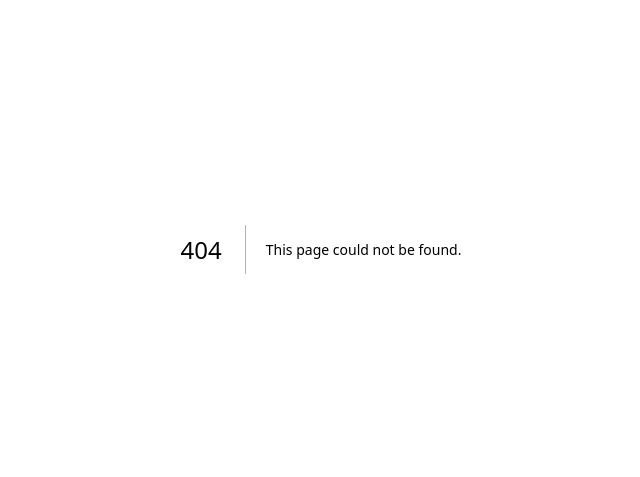
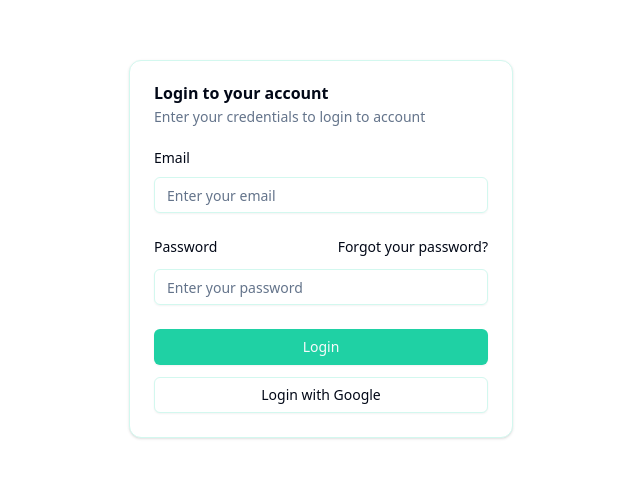
Before and after one commit to shalithadev/cinescope-b03, a Next.js app: page /login in a window 1280 px wide. Before the commit this address had no page. Shown: the part 151-628 px from the top of the page, without its empty margins (319-959 px from the left). Built offline with nearby package versions, Linux system fonts and the light colour scheme.

Commit message:
29/04/2025: Session 10 - B03

```diff
--- /dev/null
+++ b/app/login/login-form.jsx
@@ -0,0 +1,70 @@
+"use client";
+
+import {
+  Card,
+  CardContent,
+  CardDescription,
+  CardHeader,
+  CardTitle,
+} from "@/components/ui/card";
+import { Button } from "@/components/ui/button";
+import { Input } from "@/components/ui/input";
+import { Label } from "@/components/ui/label";
+import Link from "next/link";
+
+// Client component (CSR)
+export function LoginForm() {
+  return (
+    <div className="flex flex-col gap-6">
+      <Card>
+        <CardHeader>
+          <CardTitle>Login to your account</CardTitle>
+          <CardDescription>
+            Enter your credentials to login to account
+          </CardDescription>
+        </CardHeader>
+        <CardContent>
+          <form>
+            <div className="flex flex-col gap-6">
+              <div className="grid gap-3">
+                <Label htmlFor="email">Email</Label>
+                <Input
+                  id="email"
+                  name="email"
+                  type="email"
+                  placeholder="Enter your email"
+                />
+              </div>
+              <div className="grid gap-3">
+                <div className="flex items-center">
+                  <Label htmlFor="email">Password</Label>
+                  <Link
+                    href="/forgot-password"
+                    className="ml-auto inline-block text-sm underline-offset-4 hover:underline"
+                  >
+                    Forgot your password?
+                  </Link>
+                </div>
+                <Input
+                  id="password"
+                  name="password"
+                  type="password"
+                  placeholder="Enter your password"
+                />
+              </div>
+              {/* Error Message Here */}
+              <div className="flex flex-col gap-3">
+                <Button type="submit" className="w-full">
+                  Login
+                </Button>
+                <Button type="button" variant="outline" className="w-full">
+                  Login with Google
+                </Button>
+              </div>
+            </div>
+          </form>
+        </CardContent>
+      </Card>
+    </div>
+  );
+}
--- /dev/null
+++ b/app/login/page.jsx
@@ -0,0 +1,13 @@
+// This is a server component
+import { LoginForm } from "./login-form";
+
+// This uses SSR
+export default function LoginPage() {
+  return (
+    <div className="flex min-h-svh w-full items-center justify-center p-6 md:p-10">
+      <div className="w-full max-w-sm">
+        <LoginForm />
+      </div>
+    </div>
+  );
+}
--- /dev/null
+++ b/app/sign-up/page.jsx
@@ -0,0 +1,3 @@
+export default function SignUpPage() {
+  return <div>SignUpPage</div>;
+}
--- a/components/header-nav.jsx
+++ b/components/header-nav.jsx
@@ -13,7 +13,8 @@ import { ModeToggle } from "./mode-toggle";
 
 export default function HeaderNav() {
   // return <header className="bg-gray-400 h-20">Header Section</header>;
-  return <header className="border-primary/20 bg-background sticky top-0 z-50 w-full border-b">
+  return (
+    <header className="border-primary/20 bg-background sticky top-0 z-50 w-full border-b">
       <div className="container flex h-16 items-center">
         <Link href="/" className="flex items-center gap-2">
           <Logo className="h-8 w-8" />
@@ -44,10 +45,17 @@ export default function HeaderNav() {
           >
             Admin
           </Link>
+          <Link
+            href="/login"
+            className="hover:text-primary text-sm font-medium transition-colors"
+          >
+            Login
+          </Link>
           <ModeToggle />
         </nav>
       </div>
-  </header>;
+    </header>
+  );
 }
 
 // ** "border-primary/20" **:
--- a/components/home/movies-list.jsx
+++ b/components/home/movies-list.jsx
@@ -1,8 +1,11 @@
+import Image from "next/image";
 import Link from "next/link";
-import { Card } from "@/components/ui/card";
+import { Card, CardContent, CardFooter } from "@/components/ui/card";
+import { Badge } from "@/components/ui/badge";
+import { Button } from "@/components/ui/button";
+import { getMovies } from "@/actions/movies";
+
 // import { MOVIES } from "@/lib/data";
-import Image from "next/image";
-import { getMovies } from "@/actions/movies";
 
 export default async function MoviesList() {
   const movies = await getMovies();
@@ -30,6 +33,43 @@ export default async function MoviesList() {
                   priority
                 />
               </div>
+              <CardContent className="p-4">
+                <h3 className="line-clamp-1 font-semibold">{movie.title}</h3>
+                <p className="text-muted-foreground text-sm">
+                  {movie.year} • {movie.runtime} min
+                </p>
+                <div className="mt-2 flex flex-wrap gap-1">
+                  {movie.genres.slice(0, 2).map((genre, index) => (
+                    <Badge
+                      key={`${genre}-${index}`}
+                      variant="outline"
+                      className="border-primary/30 bg-primary/5 text-xs"
+                    >
+                      {genre}
+                    </Badge>
+                  ))}
+
+                  {movie.genres?.length > 2 && (
+                    <Badge variant="outline" className="text-xs">
+                      +{movie.genres.length - 2}
+                    </Badge>
+                  )}
+                </div>
+              </CardContent>
+              <CardFooter className="flex justify-between p-4 pt-0">
+                <div className="flex items-center">
+                  <span className="text-primary text-sm font-medium">
+                    {movie.imdb?.rating}/10
+                  </span>
+                </div>
+                <Button
+                  variant="ghost"
+                  size="sm"
+                  className="hover:text-primary"
+                >
+                  Details
+                </Button>
+              </CardFooter>
             </Card>
           </Link>
         </div>
--- /dev/null
+++ b/components/ui/badge.jsx
@@ -0,0 +1,44 @@
+import * as React from "react"
+import { Slot } from "@radix-ui/react-slot"
+import { cva } from "class-variance-authority";
+
+import { cn } from "@/lib/utils"
+
+const badgeVariants = cva(
+  "inline-flex items-center justify-center rounded-md border px-2 py-0.5 text-xs font-medium w-fit whitespace-nowrap shrink-0 [&>svg]:size-3 gap-1 [&>svg]:pointer-events-none focus-visible:border-ring focus-visible:ring-ring/50 focus-visible:ring-[3px] aria-invalid:ring-destructive/20 dark:aria-invalid:ring-destructive/40 aria-invalid:border-destructive transition-[color,box-shadow] overflow-hidden",
+  {
+    variants: {
+      variant: {
+        default:
+          "border-transparent bg-primary text-primary-foreground [a&]:hover:bg-primary/90",
+        secondary:
+          "border-transparent bg-secondary text-secondary-foreground [a&]:hover:bg-secondary/90",
+        destructive:
+          "border-transparent bg-destructive text-white [a&]:hover:bg-destructive/90 focus-visible:ring-destructive/20 dark:focus-visible:ring-destructive/40 dark:bg-destructive/60",
+        outline:
+          "text-foreground [a&]:hover:bg-accent [a&]:hover:text-accent-foreground",
+      },
+    },
+    defaultVariants: {
+      variant: "default",
+    },
+  }
+)
+
+function Badge({
+  className,
+  variant,
+  asChild = false,
+  ...props
+}) {
+  const Comp = asChild ? Slot : "span"
+
+  return (
+    (<Comp
+      data-slot="badge"
+      className={cn(badgeVariants({ variant }), className)}
+      {...props} />)
+  );
+}
+
+export { Badge, badgeVariants }
--- /dev/null
+++ b/components/ui/label.jsx
@@ -0,0 +1,23 @@
+"use client"
+
+import * as React from "react"
+import * as LabelPrimitive from "@radix-ui/react-label"
+
+import { cn } from "@/lib/utils"
+
+function Label({
+  className,
+  ...props
+}) {
+  return (
+    (<LabelPrimitive.Root
+      data-slot="label"
+      className={cn(
+        "flex items-center gap-2 text-sm leading-none font-medium select-none group-data-[disabled=true]:pointer-events-none group-data-[disabled=true]:opacity-50 peer-disabled:cursor-not-allowed peer-disabled:opacity-50",
+        className
+      )}
+      {...props} />)
+  );
+}
+
+export { Label }
--- a/package.json
+++ b/package.json
@@ -9,7 +9,8 @@
     "lint": "next lint"
   },
   "dependencies": {
-    "@radix-ui/react-slot": "^1.1.2",
+    "@radix-ui/react-label": "^2.1.4",
+    "@radix-ui/react-slot": "^1.2.0",
     "class-variance-authority": "^0.7.1",
     "clsx": "^2.1.1",
     "ky": "^1.7.5",
```
Also changed, not shown: 1 other file (tests, documents, lock files or other folders). Lines whose indentation alone changed are shown as unchanged.
